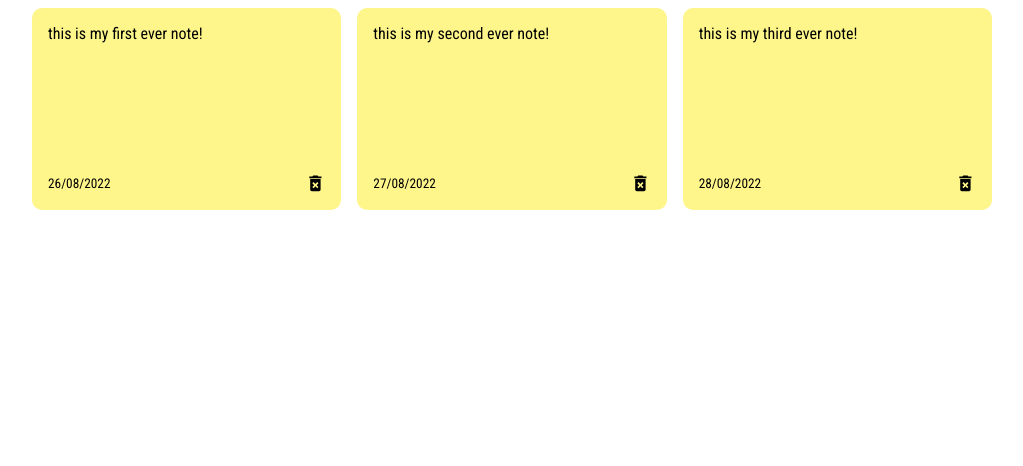
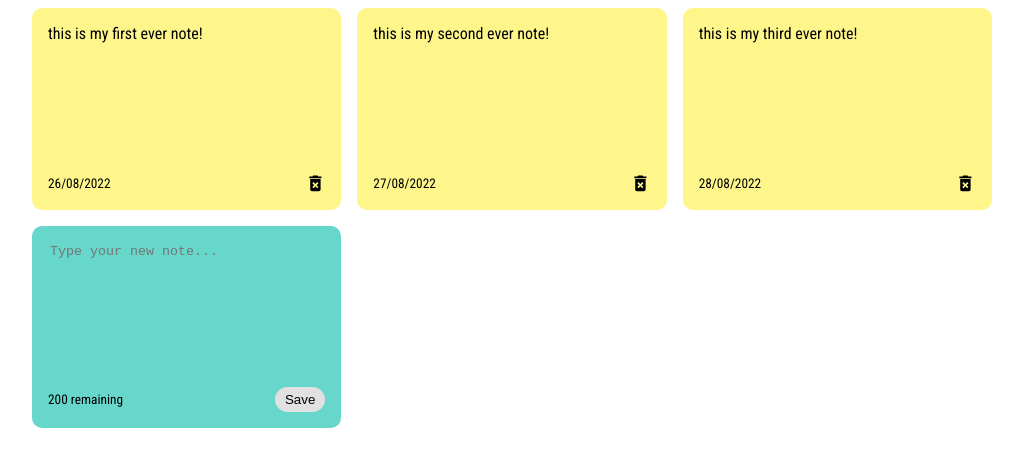
Before and after one commit to matheus-ferreira1/notes-list, a React (Vite) app: page / in a window 1280 px wide. Shown: the top 466 px of the page, without its empty margins (128-1151 px from the left). Built offline with nearby package versions, Linux system fonts and the light colour scheme.

Commit message:
addnote component created and styled

```diff
--- /dev/null
+++ b/src/components/AddNote.jsx
@@ -0,0 +1,24 @@
+import React from 'react'
+
+const AddNote = () => {
+  return (
+    <div className='note new'>
+      <textarea
+         placeholder="Type your new note..."
+         cols="10"
+         rows="8"
+      >
+
+      </textarea>
+
+      <div className="note-footer">
+         <small>200 remaining</small>
+         <button className='save'>Save</button>
+
+      </div>
+
+    </div>
+  )
+}
+
+export default AddNote
--- a/src/components/NotesList.jsx
+++ b/src/components/NotesList.jsx
@@ -1,12 +1,18 @@
 import React from 'react'
+import AddNote from './AddNote'
 import Note from './Note'
 
 const NotesList = ({ notes }) => {
   return (
     <div className='notes-list'>
       {notes.map((note) => (
-         <Note id={note.id} text={note.text} date={note.date} />
+         <Note
+            id={note.id}
+            text={note.text}
+            date={note.date}
+         />
       ))}
+      <AddNote />
     </div>
   )
 }
--- a/src/index.css
+++ b/src/index.css
@@ -18,6 +18,32 @@
    grid-template-columns: repeat(auto-fit, minmax(250px, 1fr))
 }
 
+.note.new {
+   background-color: #67d7cc;
+}
+
+textarea {
+   border: none;
+   resize: none;
+   background-color: #67d7cc;
+}
+
+textarea:focus {
+   outline: none;
+}
+
+.save {
+   background-color: #e1e1e1;
+   border: none;
+   border-radius: 15px;
+   padding: 5px 10px;
+}
+
+.save:hover {
+   background-color: #ededed;
+   cursor: pointer;
+}
+
 .note {
    background-color: hsl(56, 98%, 77%);
    border-radius: 10px;
```
